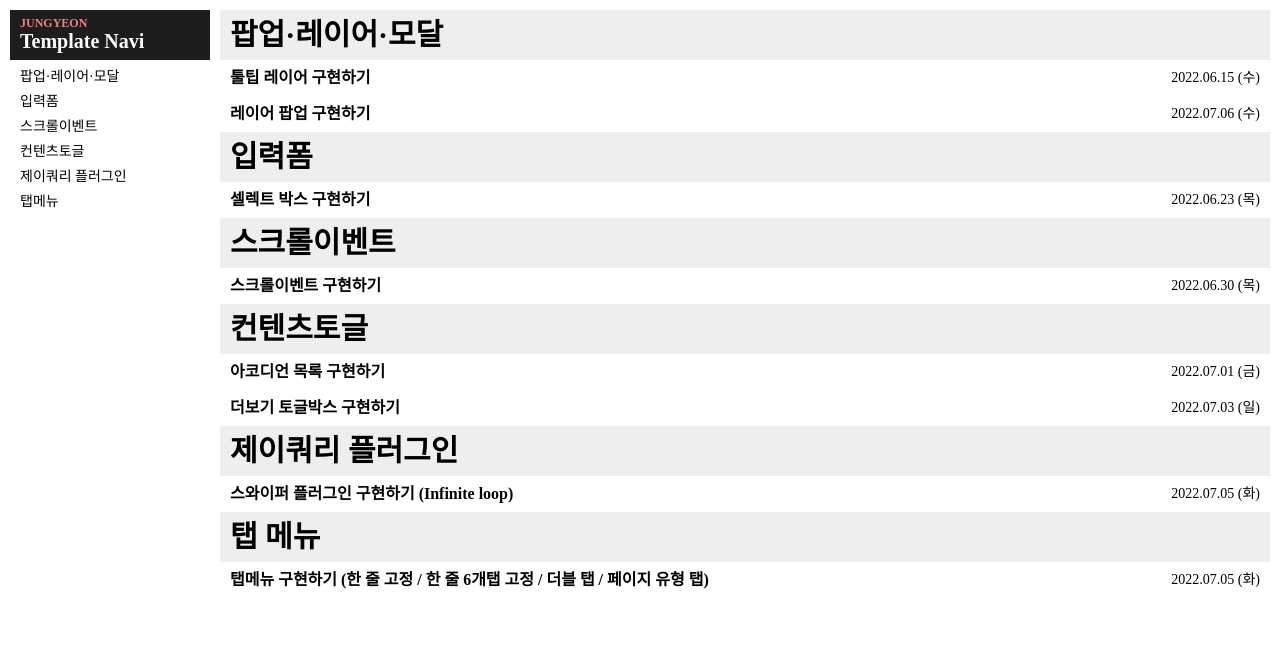
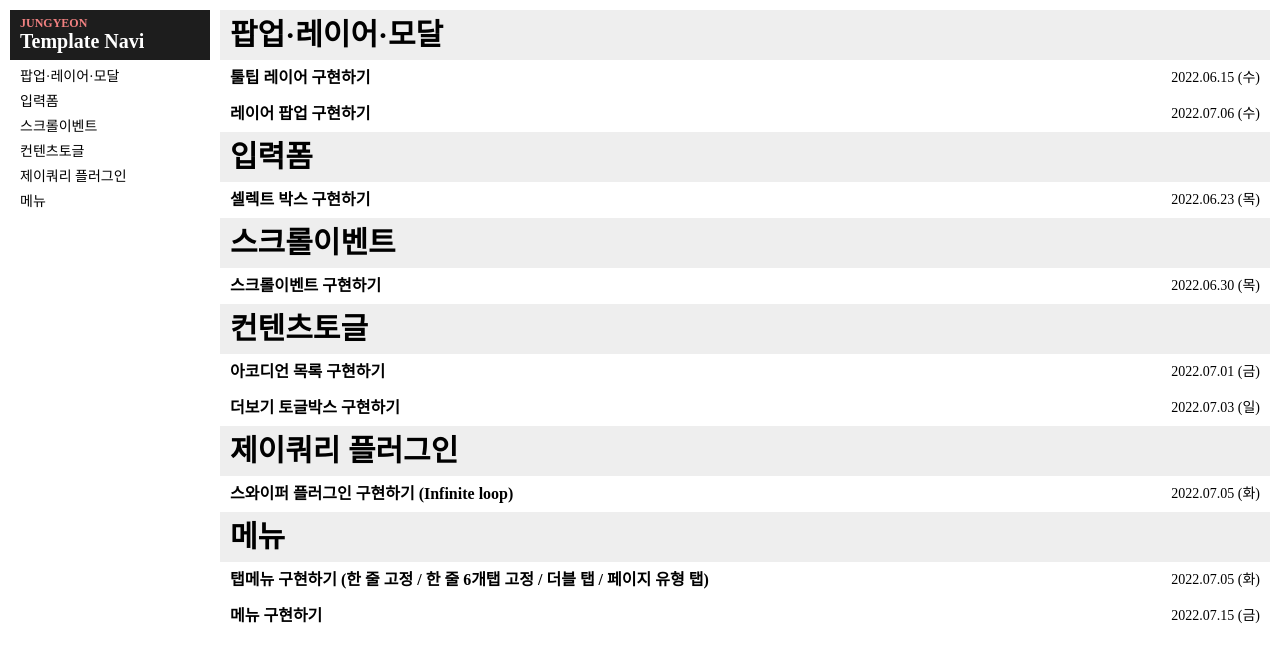
Before and after one commit to junggoo4/myStudy, a plain HTML site: page templateIndex.html in a window 1280 px wide. Drawn offline with Linux system fonts and the light colour scheme.

Commit message:
메뉴 4개 유형 템플릿 구현하기 - index 연결

```diff
--- a/templateIndex.html
+++ b/templateIndex.html
@@ -20,7 +20,7 @@
 				<li><a href="#content03">스크롤이벤트</a></li>
 				<li><a href="#content04">컨텐츠토글</a></li>
 				<li><a href="#content05">제이쿼리 플러그인</a></li>
-				<li><a href="#content06">탭메뉴</a></li>
+				<li><a href="#content06">메뉴</a></li>
 				<!-- <li><a href="#content07">템블릿7</a></li>
 				<li><a href="#content08">템블릿8</a></li>
 				<li><a href="#content09">템블릿9</a></li>
@@ -34,7 +34,7 @@
 					<h2>팝업&middot;레이어&middot;모달</h2>
 				</div>
 				<div class="contentBody">
-					<ul class='category'>
+					<ul class="category">
 						<li>
 							<a href="./html/tooltipLayer.html" class="linkBtn">
 								<strong>툴팁 레이어 구현하기</strong>
@@ -58,7 +58,7 @@
 					<h2>입력폼</h2>
 				</div>
 				<div class="contentBody">
-					<ul class='category'>
+					<ul class="category">
 						<li>
 							<a href="./html/selectBox.html" class="linkBtn">
 								<strong>셀렉트 박스 구현하기</strong>
@@ -76,7 +76,7 @@
 					<h2>스크롤이벤트</h2>
 				</div>
 				<div class="contentBody">
-					<ul class='category'>
+					<ul class="category">
 						<li>
 							<a href="./html/scrollEvent.html" class="linkBtn">
 								<strong>스크롤이벤트 구현하기</strong>
@@ -94,7 +94,7 @@
 					<h2>컨텐츠토글</h2>
 				</div>
 				<div class="contentBody">
-					<ul class='category'>
+					<ul class="category">
 						<li>
 							<a href="./html/accordion.html" class="linkBtn">
 								<strong>아코디언 목록 구현하기</strong>
@@ -118,7 +118,7 @@
 					<h2>제이쿼리 플러그인</h2>
 				</div>
 				<div class="contentBody">
-					<ul class='category'>
+					<ul class="category">
 						<li>
 							<a href="./html/swiper.html" class="linkBtn">
 								<strong>스와이퍼 플러그인 구현하기 (Infinite loop)</strong>
@@ -133,14 +133,20 @@
 			<!-- 탭 메뉴 : s -->
 			<article class="toolTip" id="content06">
 				<div class="contentHead">
-					<h2>탭 메뉴</h2>
+					<h2>메뉴</h2>
 				</div>
 				<div class="contentBody">
-					<ul class='category'>
+					<ul class="category">
 						<li>
 							<a href="./html/tabMenu.html" class="linkBtn">
 								<strong>탭메뉴 구현하기 (한 줄 고정 / 한 줄 6개탭 고정 / 더블 탭 / 페이지 유형 탭)</strong>
 								<span class="data">2022.07.05 (화)</span>
+							</a>
+						</li>
+						<li>
+							<a href="./html/menu.html" class="linkBtn">
+								<strong>메뉴 구현하기</strong>
+								<span class="data">2022.07.15 (금)</span>
 							</a>
 						</li>
 					</ul>
```
